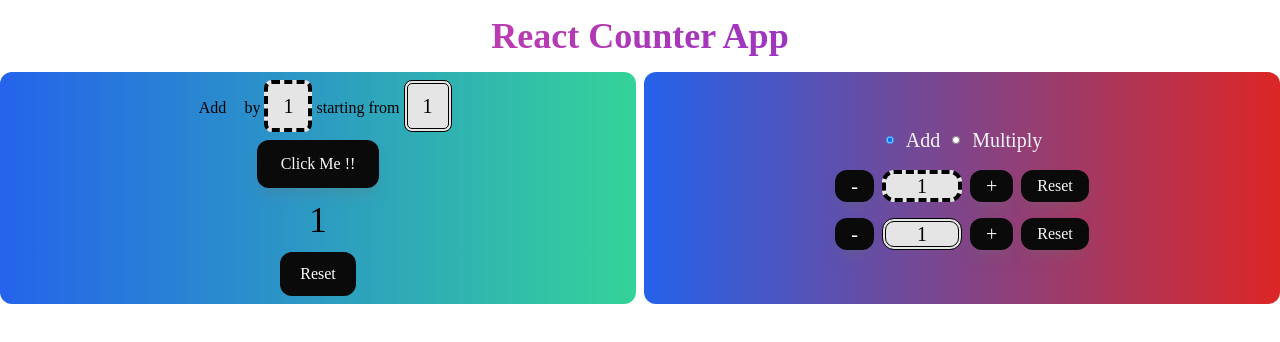
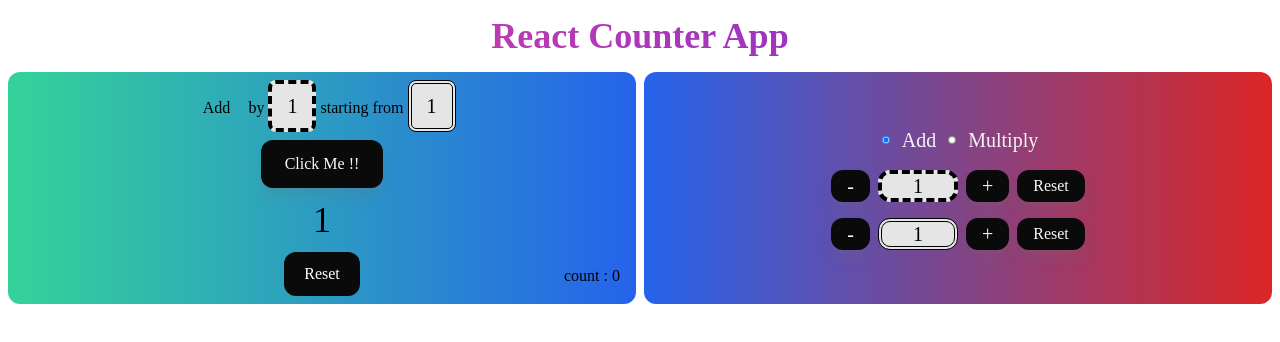
Before and after one commit to m-tange-ppp/react-counter-app, a React (Vite) app: page / in a window 1280 px wide. Shown: the top 342 px of the page. Built offline with nearby package versions, Linux system fonts and the light colour scheme; a web font is replaced by a local one.

Commit message:
何回ClickMe押したかわかるようにした

```diff
--- a/src/App.jsx
+++ b/src/App.jsx
@@ -20,7 +20,7 @@ export default function App() {
             <h1 className="text-4xl text-center m-4 font-bold bg-gradient-to-r from-pink-500 to-violet-700 bg-clip-text text-transparent">
                 React Counter App
             </h1>
-            <div className="flex flex-wrap gap-2">
+            <div className="flex flex-wrap gap-2 justify-center">
                 <Counter
                     method={operation === "add" ? addN : multiplyN}
                     n={n}
--- a/src/components/Counter.jsx
+++ b/src/components/Counter.jsx
@@ -1,8 +1,9 @@
 import { useState, useEffect } from "react"
 
 export default function Counter(props) {
-    const [count, setCount] = useState(props.start);
+    const [num, setNum] = useState(props.start);
     const [flagBg, setFlagBg] = useState(true);
+    const [count, setCount] = useState(0);
 
     useEffect(() => {
         if (Math.random() < 0.5) {
@@ -10,14 +11,25 @@ export default function Counter(props) {
         } else {
             setFlagBg(true);
         }
-    }, [count]);
+    }, [num]);
+
+    const handleClickMe = () => {
+        setNum(props.method(props.n, num));
+        setCount(count + 1);
+    }
+
+    const handleReset = () => {
+        setNum(props.start);
+        setCount(0);
+    }
 
     return (
-        <div className={`flex flex-col items-center justify-center gap-2 p-2 w-[100%] sm:w-[calc(50%-0.25rem)] border-neutral-900 rounded-xl bg-gradient-to-r ${flagBg ? `from-blue-600 to-emerald-400` : `from-yellow-600 to-red-700`}`}>
+        <div className={`flex flex-col items-center justify-center gap-2 p-2 w-[calc(100%-1rem)] sm:w-[calc(50%-0.75rem)] border-neutral-900 rounded-xl bg-gradient-to-r ${flagBg ? `from-emerald-400 to-blue-600` : `from-yellow-600 to-red-700 `} transition-shadow duration-300 hover:ring-4 ring-pink-500 relative`}>
             <p> <span className="inline-block w-14 text-center">{props.method.name == "addN" ? "Add" : "Multiply"}</span> by <span className="text-xl bg-neutral-200 border-4 border-dashed border-black inline-block p-2 w-12 text-center  rounded-lg">{props.n}</span> starting from <span className="text-xl bg-neutral-200 border-4 border-black border-double inline-block p-2 w-12 text-center rounded-lg">{props.start}</span></p>
-            <button className=" h-12 rounded-xl bg-neutral-950 px-6 text-neutral-50 shadow-lg shadow-neutral-500/20 transition active:scale-95" onClick={() => { setCount(props.method(props.n, count)) }}>Click Me !!</button>
-            <p className="flex h-12 w-16 text-4xl rounded-xl items-center justify-center ">{count}</p>
-            <button className="relative overflow-hidden rounded-xl bg-neutral-950 px-5 py-2.5 text-white duration-300 [transition-timing-function:cubic-bezier(0.175,0.885,0.32,1.275)] active:translate-y-1 active:scale-x-110 active:scale-y-90" onClick={() => { setCount(props.start) }}>Reset</button>
+            <button className=" h-12 rounded-xl bg-neutral-950 px-6 text-neutral-50 shadow-lg shadow-neutral-500/20 transition active:scale-95" onClick={handleClickMe}>Click Me !!</button>
+            <p className="flex h-12 w-16 text-4xl rounded-xl items-center justify-center ">{num}</p>
+            <button className="relative overflow-hidden rounded-xl bg-neutral-950 px-5 py-2.5 text-white duration-300 [transition-timing-function:cubic-bezier(0.175,0.885,0.32,1.275)] active:translate-y-1 active:scale-x-110 active:scale-y-90" onClick={handleReset}>Reset</button>
+            <p className="absolute right-4 bottom-4"> count : {count} </p>
         </div>
     )
 }
--- a/src/components/Setting.jsx
+++ b/src/components/Setting.jsx
@@ -1,6 +1,6 @@
 export default function Setting(props) {
     return (
-        <div className={"flex flex-col items-center justify-center gap-4 p-2 w-[100%] sm:w-[calc(50%-0.25rem)] border-neutral-900 rounded-xl bg-gradient-to-r from-blue-600 to-red-600"}>
+        <div className={"flex flex-col items-center justify-center gap-4 p-2 w-[calc(100%-1rem)] sm:w-[calc(50%-0.75rem)] border-neutral-900 rounded-xl bg-gradient-to-r from-blue-600 to-red-600 transition-shadow duration-300 hover:ring-4 ring-violet-500"}>
             <div className="flex gap-2">
                 <div class="flex items-center">
                     <input
```
